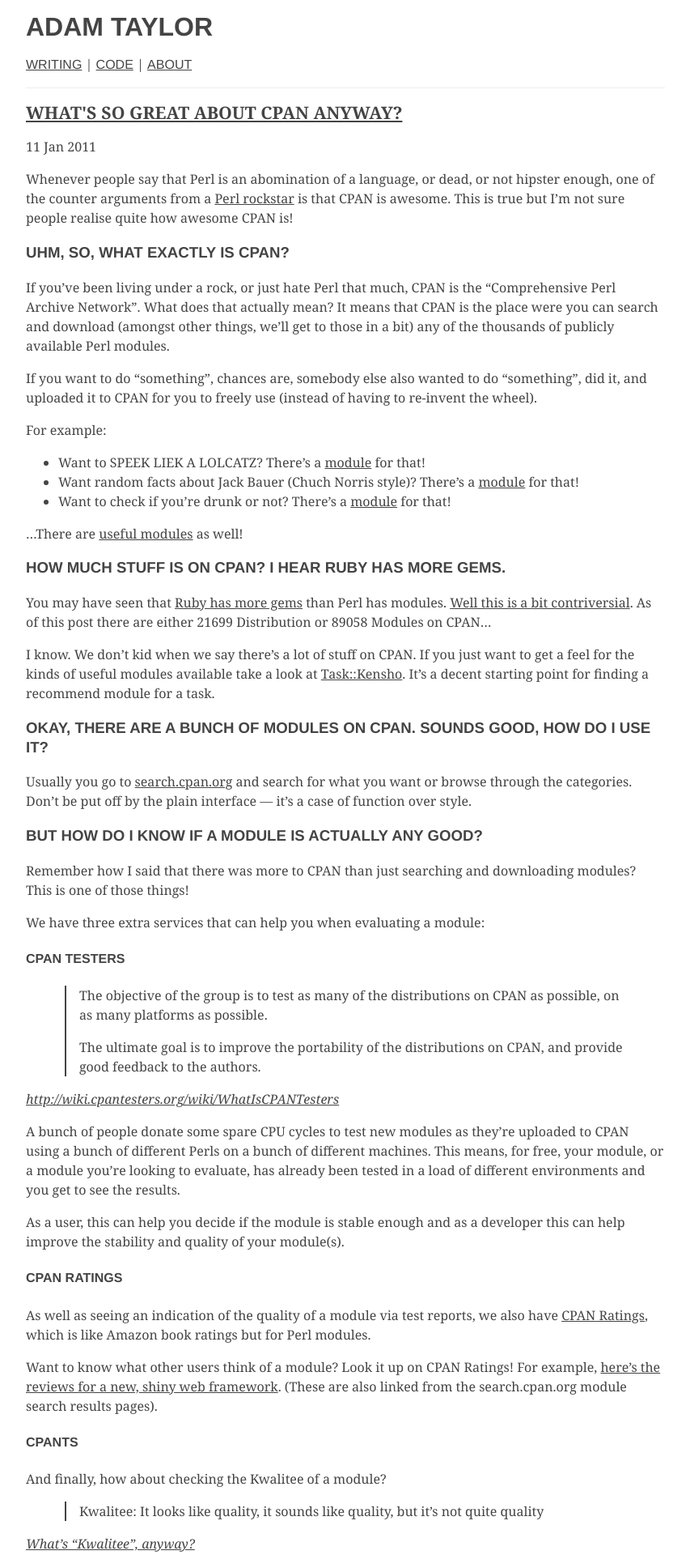
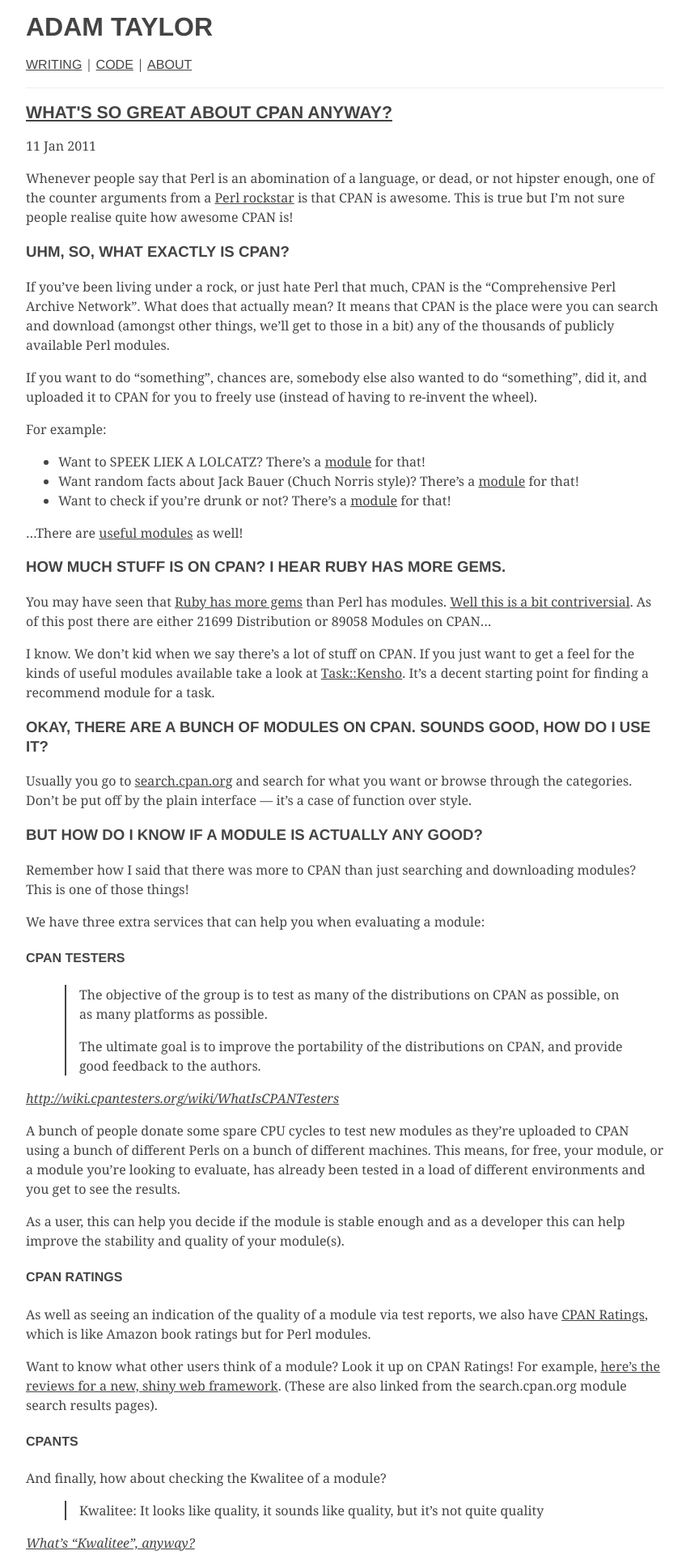
Before and after one commit to adamtaylor/adamtaylor.github.io, a Jekyll site: the page built from index.html, in a window 1280 px wide. Shown: the top 1920 px of the page at 81% size, without its empty margins (213-1066 px from the left). Built offline with Jekyll 4.4.1, drawn with Linux system fonts in a browser that asks for light colours.

Commit message:
Modify header link style

```diff
--- a/_layouts/default.html
+++ b/_layouts/default.html
@@ -51,13 +51,11 @@
 #content a {
     font-family: Georgia, Palatino, "Palatino Linotype", Times, "Times New Roman", serif;
 }
+#content a.title {
+    font-family: Helvetica, "Helvetica Neue", Arial, sans-serif;
+}
 
 a {
-    font-family: Helvetica, "Helvetica Neue", Arial, sans-serif;
-    color: #444;
-}
-
-a.title {
     font-family: Helvetica, "Helvetica Neue", Arial, sans-serif;
     color: #444;
 }
```
